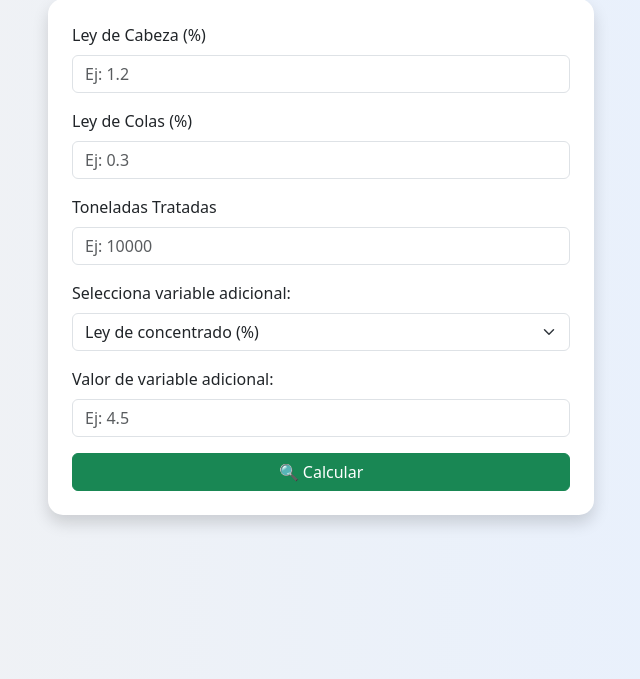
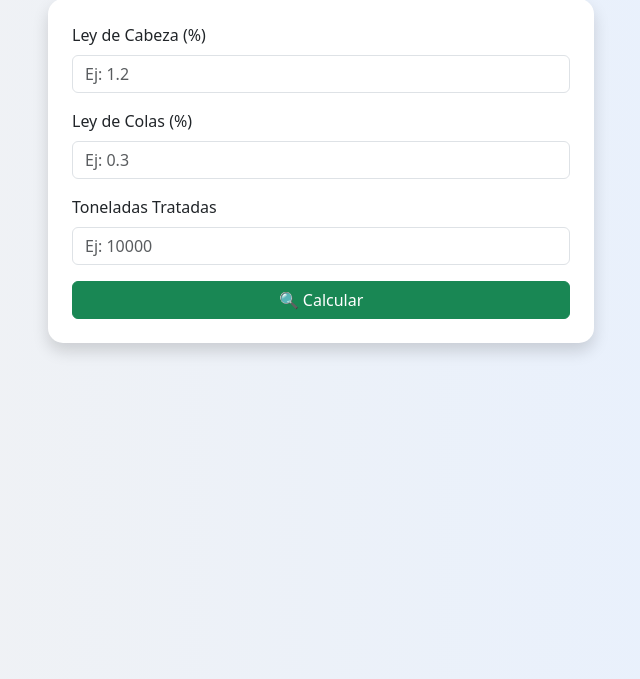
Before and after one commit to JorgeJC84/calculadora-metalurgica-v2, a Flask app: page / in a window 1280 px wide. Shown: the part 121-800 px from the top of the page, without its empty margins (319-959 px from the left). Run offline with Flask 3, Linux system fonts and the light colour scheme.

Commit message:
index.html

```diff
--- a/templates/index.html
+++ b/templates/index.html
@@ -44,28 +44,10 @@
                             <label class="form-label">Toneladas Tratadas</label>
                             <input type="number" step="0.01" name="toneladas" class="form-control" placeholder="Ej: 10000" required>
                         </div>
-
-                        <div class="mb-3">
-                            <label class="form-label">Selecciona variable adicional:</label>
-                            <select class="form-select" name="tipo_variable">
-                                <option value="ley_conc">Ley de concentrado (%)</option>
-                                <option value="masa_conc">Masa de concentrado (t)</option>
-                                <option value="masa_rels">Masa de relaves (t)</option>
-                            </select>
-                        </div>
-
-                        <div class="mb-3">
-                            <label class="form-label">Valor de variable adicional:</label>
-                            <input type="number" step="0.01" name="valor_variable" class="form-control" placeholder="Ej: 4.5" required>
-                        </div>
-
                         <button type="submit" class="btn btn-success w-100">🔍 Calcular</button>
                     </form>
 
                     {% if resultado %}
-                        {% if resultado.error %}
-                            <div class="alert alert-danger mt-4">{{ resultado.error }}</div>
-                        {% else %}
                     <div class="mt-4 p-3 bg-light rounded resultados">
                         <h5 class="mb-3">📊 Resultados:</h5>
                         <ul>
@@ -73,17 +55,8 @@
                             <li><strong>Metal en colas:</strong> {{ resultado.metal_colas }} t</li>
                             <li><strong>Metal recuperado:</strong> {{ resultado.metal_recuperado }} t</li>
                             <li><strong>Recuperación:</strong> {{ resultado.recuperacion }} %</li>
-                                    <li><strong>Masa de concentrado:</strong> {{ resultado.masa_conc }} t</li>
-                                    <li><strong>Masa de relaves:</strong> {{ resultado.masa_rels }} t</li>
-                                    <li><strong>Ley del concentrado:</strong> {{ resultado.ley_conc }} %</li>
                         </ul>
                     </div>
-
-                            <div class="text-center mt-4">
-                                <h5>🧬 Flowsheet del Proceso</h5>
-                                <img src="{{ url_for('static', filename='flowsheet_simple.png') }}" class="img-fluid rounded" style="max-height: 300px;" alt="Flowsheet metalúrgico">
-                            </div>
-                        {% endif %}
                     {% endif %}
                 </div>
             </div>
```
Lines whose indentation alone changed are shown as unchanged.
